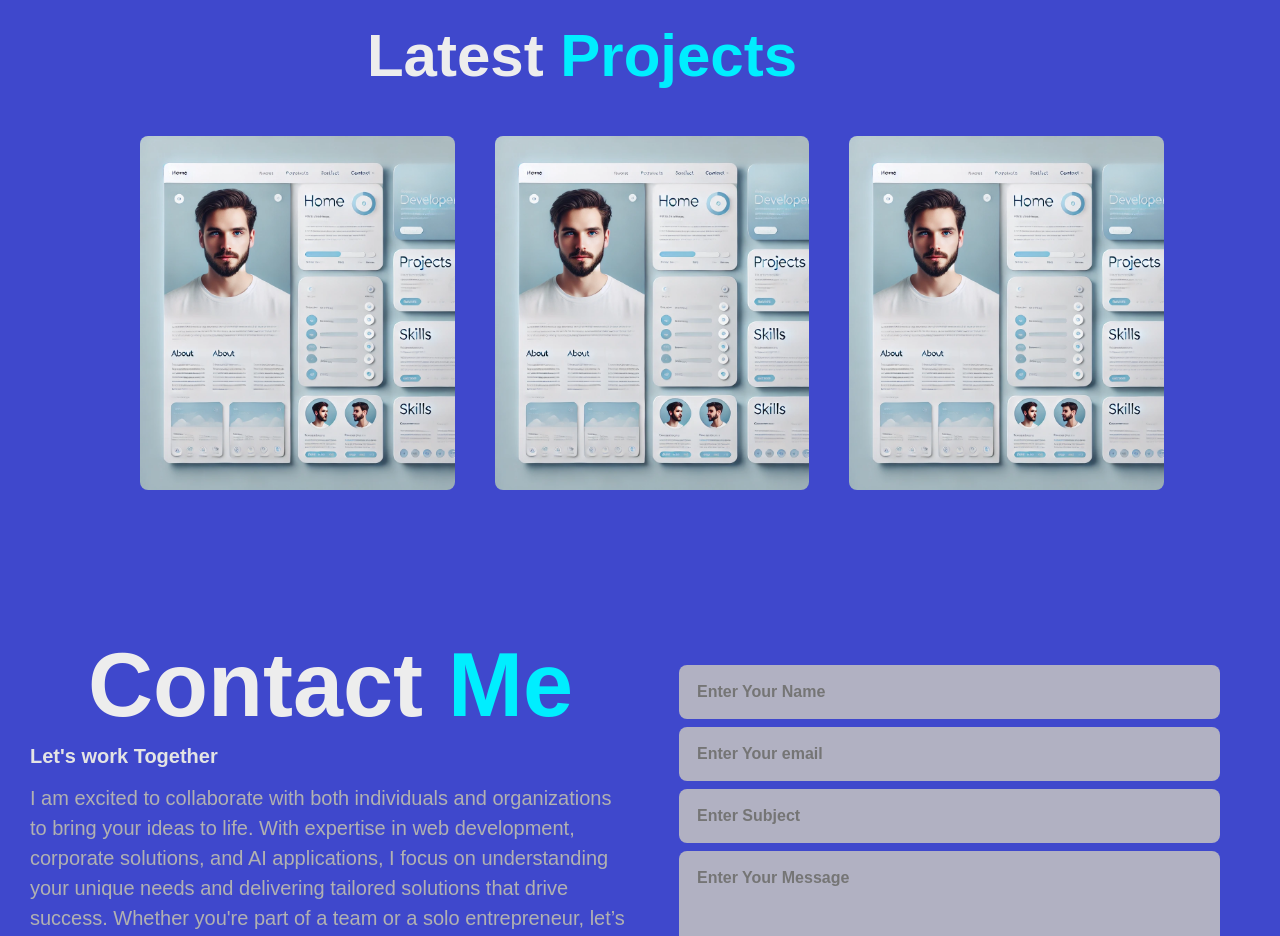
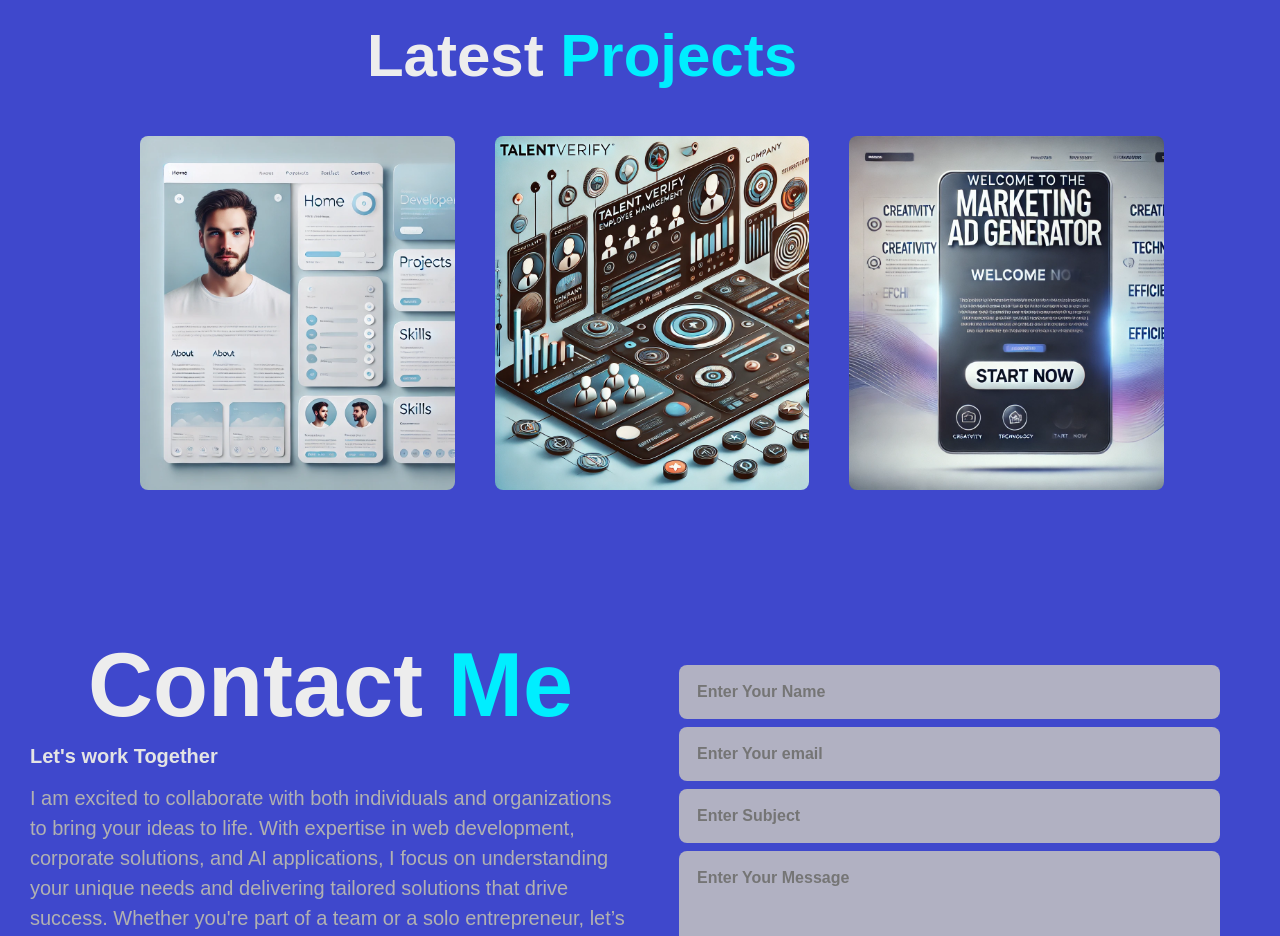
Before and after one commit to ENnyikadzanzwa/Portfolio, a plain HTML site: page index.html in a window 1280 px wide. Shown: the part 2940-3876 px from the top of the page. Drawn offline with nearby package versions, Linux system fonts and the light colour scheme.

Commit message:
Update index.html

```diff
--- a/index.html
+++ b/index.html
@@ -235,7 +235,7 @@
                     </div>
 
                     <div class="row">
-                        <img src="assetts/project1.webp" alt="">
+                        <img src="assetts/talent.webp" alt="">
                         <div class="layer">
                             <h3>Talent Verify</h3>
                             <p>Introducing TalentVerify, a comprehensive employee management system designed to streamline your organization's workforce management. With features for company registration, employee oversight, department management, and more, TalentVerify empowers you to handle employee data efficiently and effectively. Built with Django for a robust backend and React for a seamless frontend experience, this system ensures a user-friendly interface that enhances productivity. Transform the way you manage your talent—explore TalentVerify today and take your HR processes to the next level!</p>
@@ -244,7 +244,7 @@
                     </div>
 
                     <div class="row">
-                        <img src="assetts/project1.webp" alt="">
+                        <img src="assetts/marketing.webp" alt="">
                         <div class="layer">
                             <h3>Marketing Ad Generator</h3>
                             <p>Unleash your creativity with my innovative marketing ad generator, built using Streamlit! This powerful tool effortlessly produces eye-catching text-based ads, complete with awesome emojis to grab attention and engage your audience. Whether you're a small business owner or a marketing professional, this generator will help you craft compelling ads that stand out in any feed. Don’t miss the chance to elevate your marketing game—try it out today and watch your ideas come to life!</p>
```
